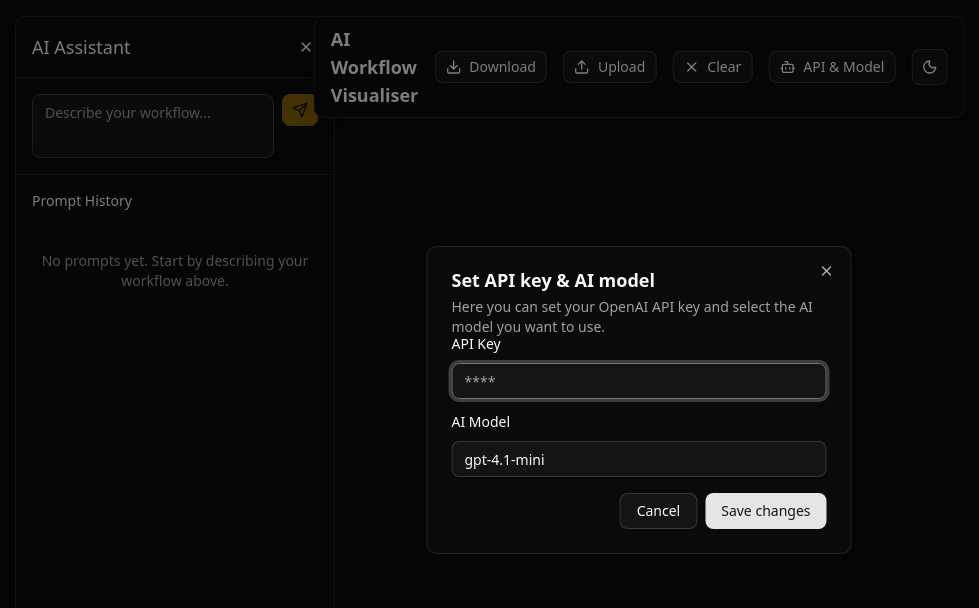
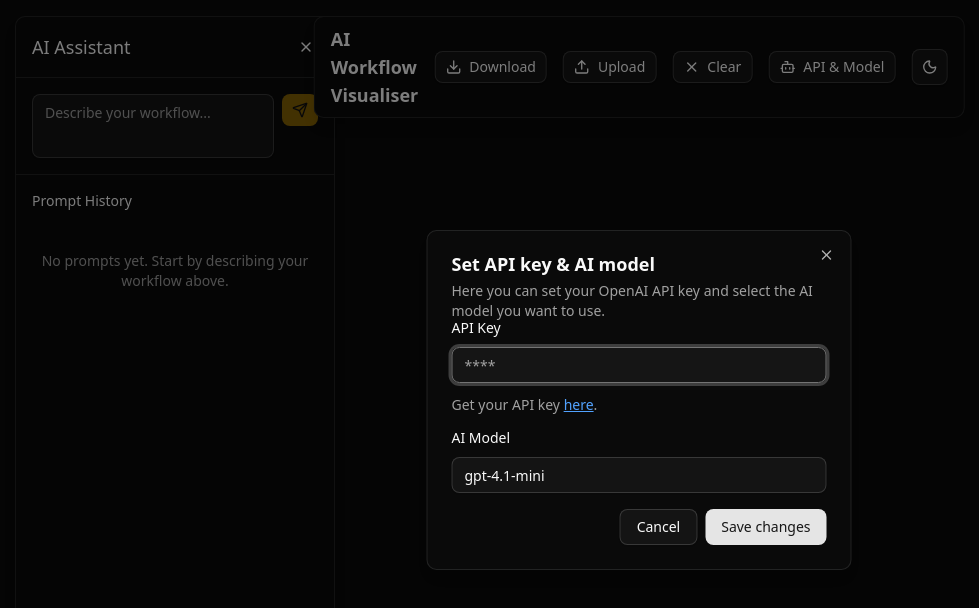
Before and after one commit to MichaelBBD-ENG/ai-workflow-visualizer, a React (Vite) app in the folder ai-workflow-visualizer/: page / in a window 1280 px wide. Both pictures are taken after a click on the button "API & Model". Shown: the top 608 px of the page, without its empty margins (1-980 px from the left). Built offline with nearby package versions, Linux system fonts and the light colour scheme.

Commit message:
adds final error handling

```diff
--- a/ai-workflow-visualizer/src/components/ours/SideBar.tsx
+++ b/ai-workflow-visualizer/src/components/ours/SideBar.tsx
@@ -46,7 +46,11 @@
       setZustandPromptHistory([newPrompt, ...promptHistory]);
       setCurrentPrompt("");
     } catch (error) {
-      toast.error("Error generating workflow.");
+      if(error === "ChatGPT client is not initialized"){
+        // do nothing toast already showed error
+      } else{
+        toast.error("Error generating workflow, please try again later.");
+      }
     } finally {
       setIsLoading(false);
     }
--- a/ai-workflow-visualizer/src/components/ours/TopBar.tsx
+++ b/ai-workflow-visualizer/src/components/ours/TopBar.tsx
@@ -93,6 +93,18 @@
                       <div className="grid gap-3">
                         <Label htmlFor="api-key">API Key</Label>
                         <Input type="password" name="api-key" placeholder="****" />
+                        <p className="text-sm text-muted-foreground">
+                          Get your API key{" "}
+                          <a
+                            href="https://platform.openai.com/settings/organization/api-keys"
+                            target="_blank"
+                            rel="noopener noreferrer"
+                            className="underline text-blue-400"
+                          >
+                            here
+                          </a>
+                          .
+                        </p>
                       </div>
                       <div className="grid gap-3">
                         <Label htmlFor="ai-model">AI Model</Label>
```
